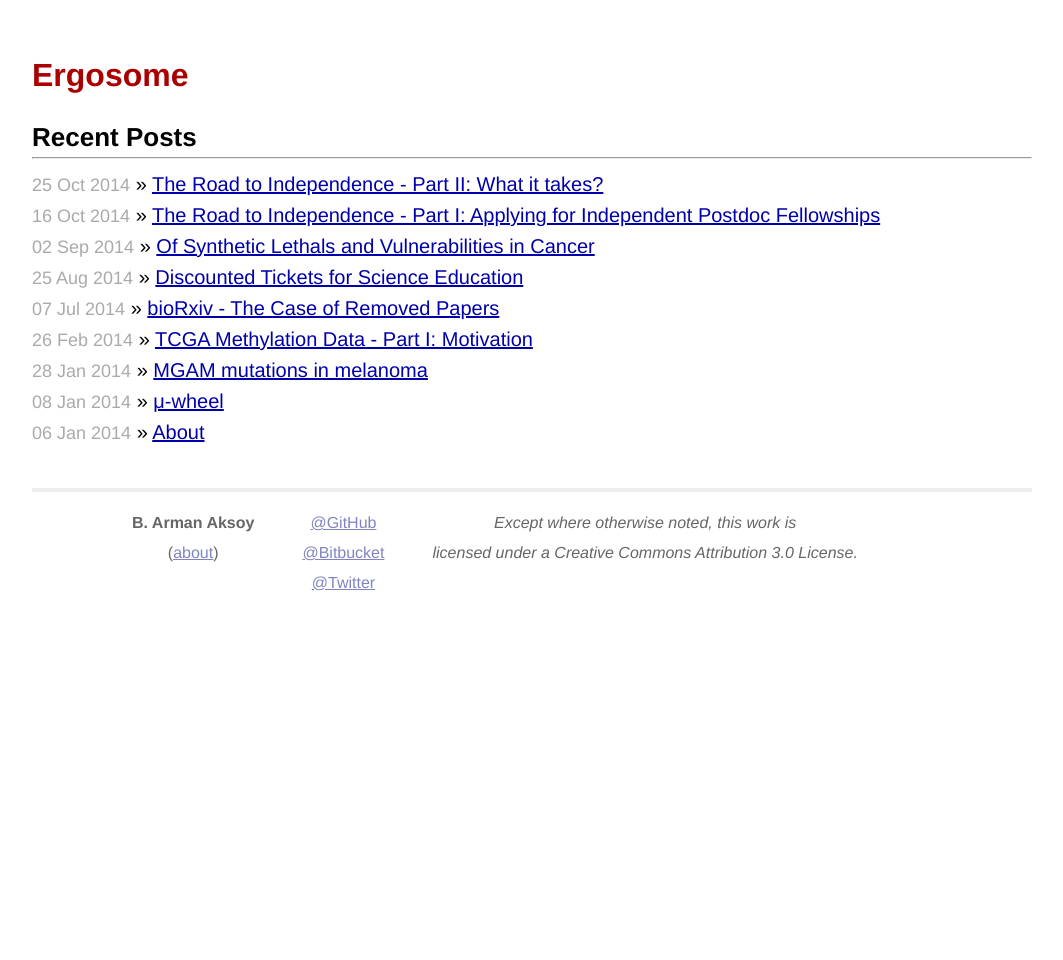
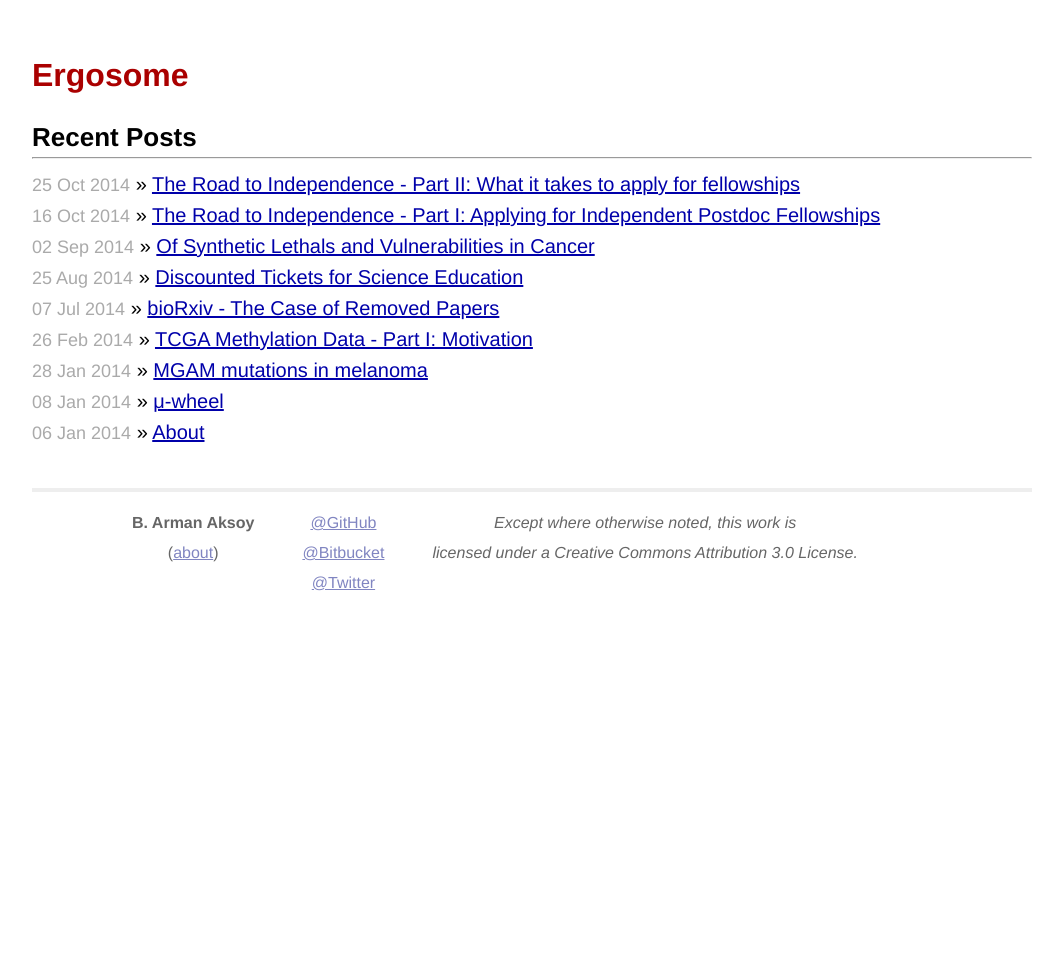
Before and after one commit to armish/ergosome, a Jekyll site: the page built from index.html, in a window 1280 px wide. Shown: the whole page, without its empty margins (108-1171 px from the left). Built offline with Jekyll 4.4.1, drawn with Linux system fonts in a browser that asks for light colours; Markdown is read by kramdown in place of the engine named in the settings.

Commit message:
fixed a few words/links.

```diff
--- a/_posts/2014-10-25-the-road-to-independence-what-it-takes.markdown
+++ b/_posts/2014-10-25-the-road-to-independence-what-it-takes.markdown
@@ -1,6 +1,6 @@
 ---
 layout: post
-title:  "The Road to Independence - Part II: What it takes?"
+title:  "The Road to Independence - Part II: What it takes to apply for fellowships"
 date:   2014-10-25 17:00:01
 categories: career
 ---
@@ -75,7 +75,7 @@ The latter is somewhat questionable, because Ph.D. programs usually takes 5-6 ye
 and during all these years, many graduate students diverge from the field that they received their degree in.
 And this means that the former advisor's letter might not count as strong or informative as your new advisor's letter.
 
-Thanks to my tri-institutional graduate program, I got to spend a year in a different campus and had the chance to work in another lab for a whole year (+1).
+Thanks to my [tri-institutional graduate program](http://www.triiprograms.org/cbm/), I got to spend a year in a different campus and had the chance to work in another lab for a whole year (+1).
 I also happened to work for a multi-institutional project and interacted with another PI quite frequently (+1).
 And I have no serious issues with my current advisor (+1).
 In this sense, I was lucky to secure these additional support letters but not everybody is fortunate enough to do so.
```
